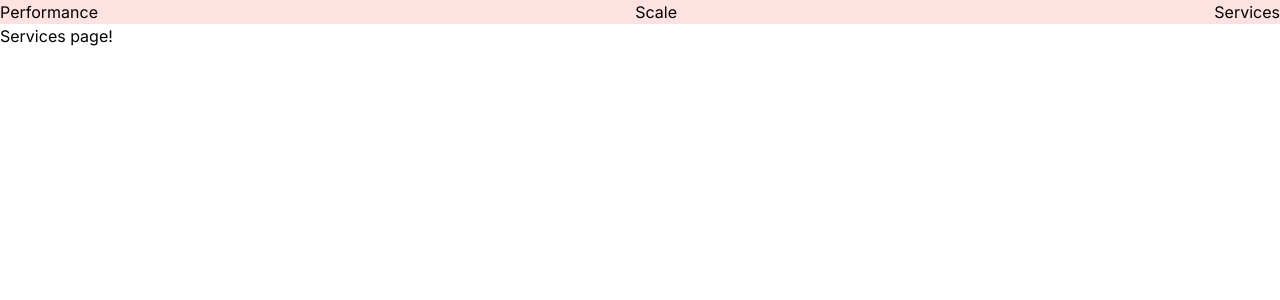
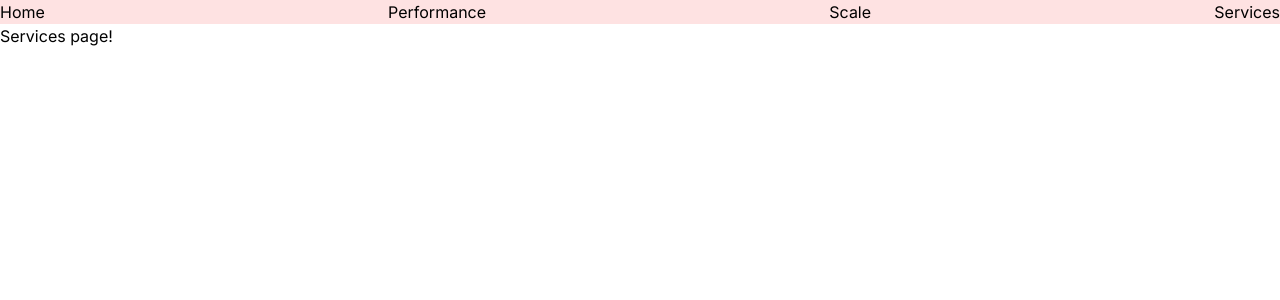
Before and after one commit to Arjesh1/NextJS-Practice, a Next.js app: page /services in a window 1280 px wide. Shown: the top 300 px of the page. Built offline with nearby package versions, Linux system fonts and the light colour scheme.

Commit message:
feat: header component added

```diff
--- a/src/app/layout.tsx
+++ b/src/app/layout.tsx
@@ -2,6 +2,7 @@ import type { Metadata } from "next";
 import { Inter } from "next/font/google";
 import "./globals.css";
 import Link from "next/link";
+import { Header } from "@/components/header";
 
 const inter = Inter({ subsets: ["latin"] });
 
@@ -18,11 +19,7 @@ export default function RootLayout({
   return (
     <html lang="en">
       <body className={inter.className}>
-        <div className="bg-red-100 flex justify-between">
-           <Link href='/performance'>Performance</Link>
-           <Link href='/scale'>Scale</Link>
-           <Link href='/services'>Services</Link>
-        </div>
+      <Header/>
         <div>
         {children}
         </div>
--- a/src/components/header.tsx
+++ b/src/components/header.tsx
@@ -3,6 +3,7 @@ import Link from 'next/link'
 export const Header = () => {
   return (
     <div className="bg-red-100 flex justify-between">
+    <Link href='/'>Home</Link>
     <Link href='/performance'>Performance</Link>
     <Link href='/scale'>Scale</Link>
     <Link href='/services'>Services</Link>
```
